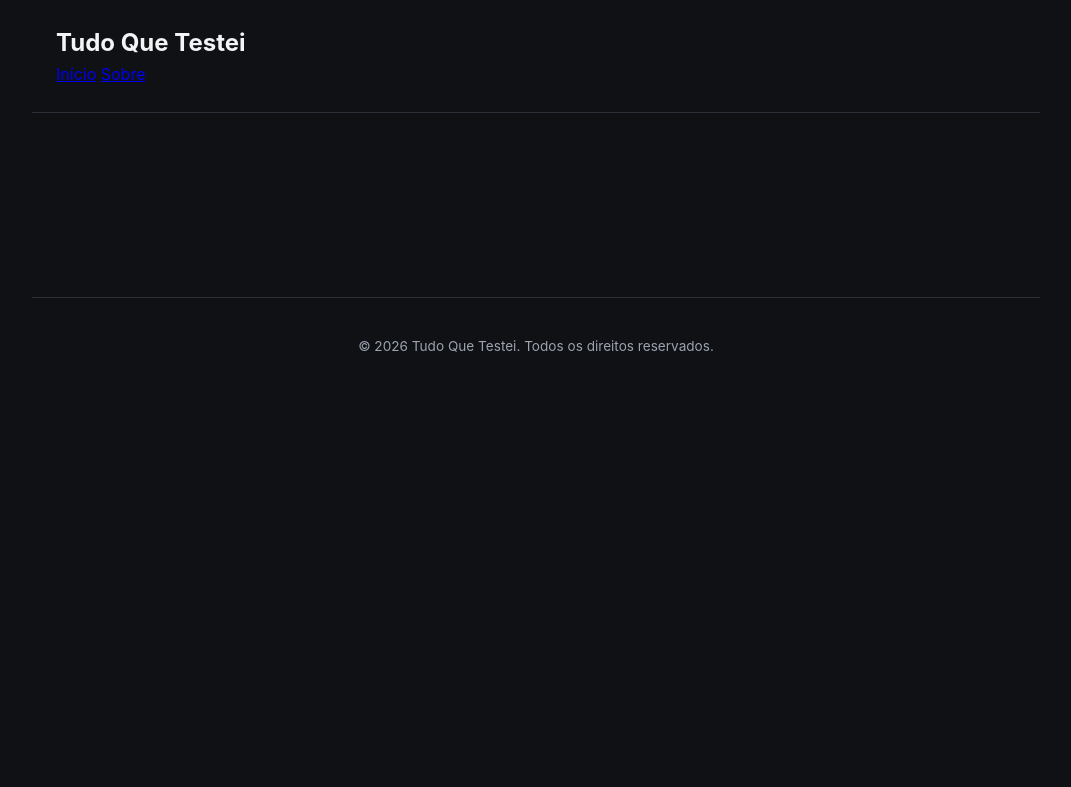
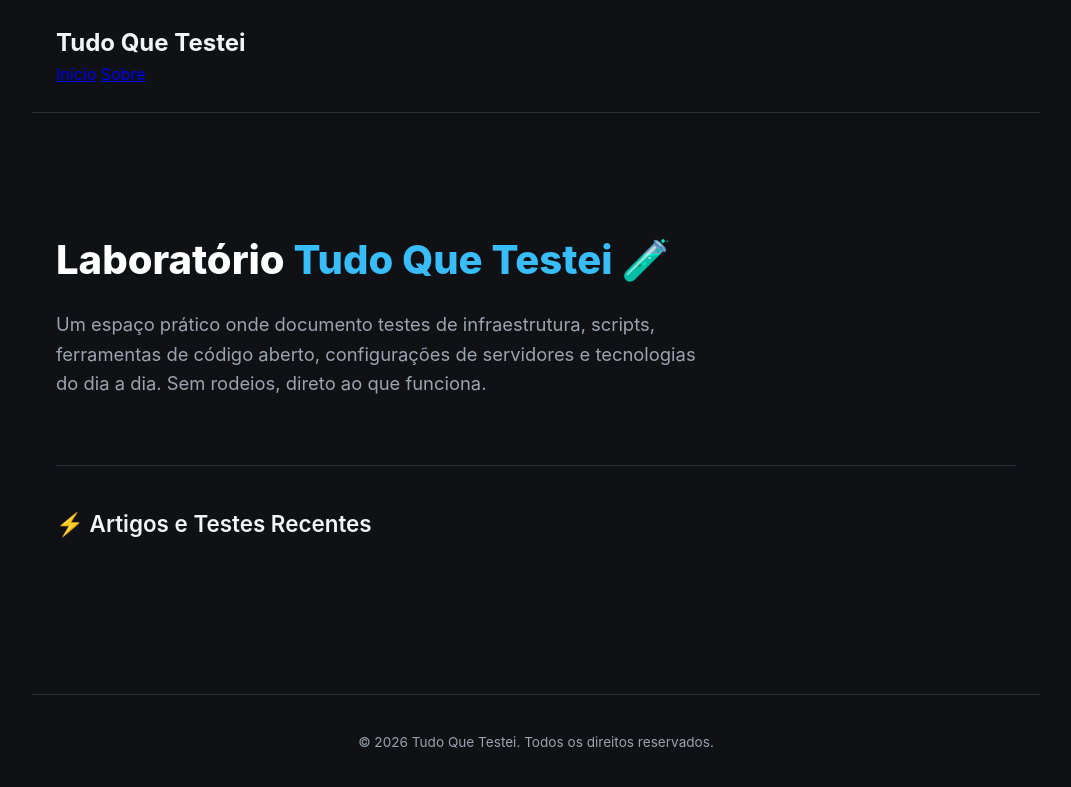
Before and after one commit to connectlab1/tudoquetestei, a Jekyll site: the page built from index.md, in a window 1280 px wide. Shown: the top 787 px of the page, without its empty margins (104-1175 px from the left). Built offline with Jekyll 4.4.1, drawn with Linux system fonts in a browser that asks for light colours.

Commit message:
Add hero section and recent articles to index.md
Added a hero section with a title and description for the laboratory, along with a section for recent articles and tests.

```diff
--- a/index.md
+++ b/index.md
@@ -2,6 +2,19 @@
 layout: default
 title: "Início"
 ---
+
+<div class="hero-section" style="padding: 2rem 0 3rem 0; border-bottom: 1px solid var(--border-color); margin-bottom: 2.5rem;">
+  <h1 style="font-size: 2.5rem; font-weight: 800; color: #ffffff; margin-bottom: 1rem;">
+    Laboratório <span style="color: var(--accent);">Tudo Que Testei</span> 🧪
+  </h1>
+  <p style="font-size: 1.15rem; color: var(--text-muted); max-width: 650px; line-height: 1.6;">
+    Um espaço prático onde documento testes de infraestrutura, scripts, ferramentas de código aberto, configurações de servidores e tecnologias do dia a dia. Sem rodeios, direto ao que funciona.
+  </p>
+</div>
+
+<h2 style="font-size: 1.4rem; font-weight: 600; color: var(--text-main); margin-bottom: 1.5rem;">
+  ⚡ Artigos e Testes Recentes
+</h2>
 
 <div class="posts-grid">
   {% for post in paginator.posts %}
```
